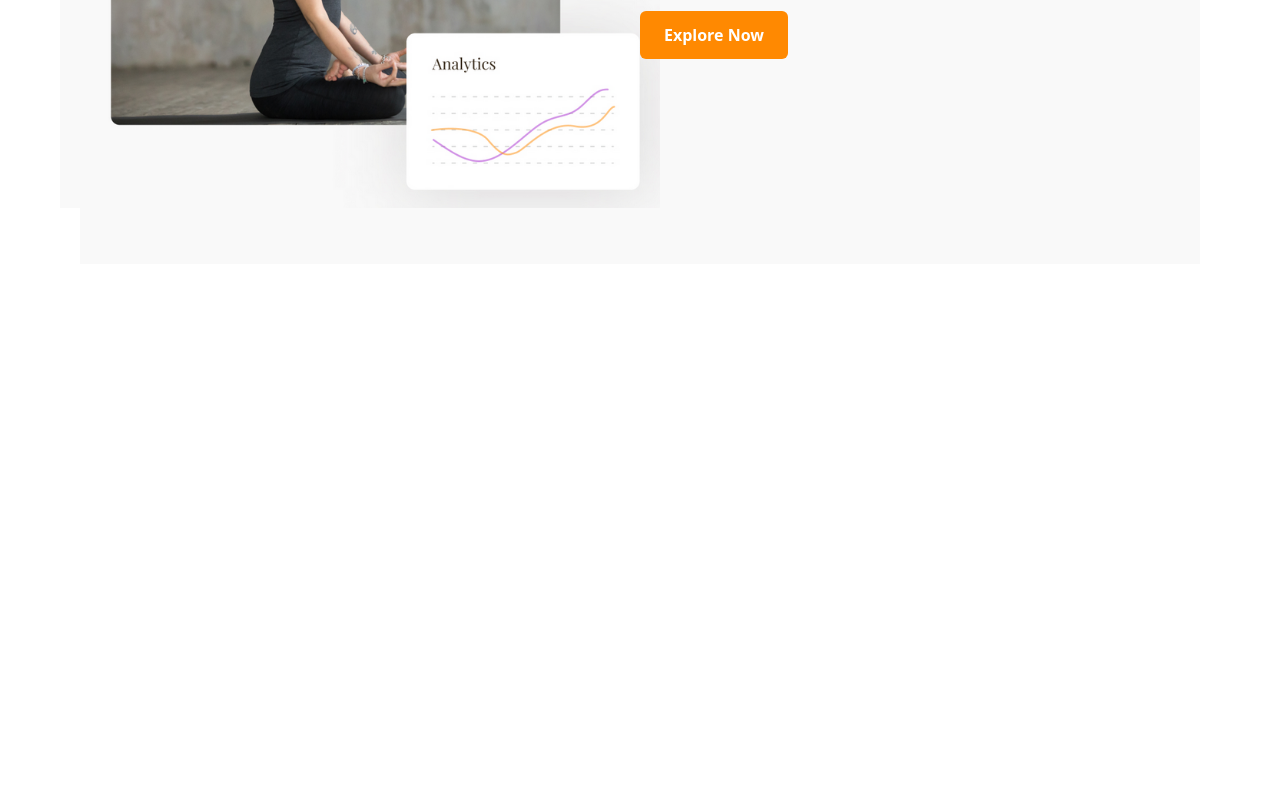
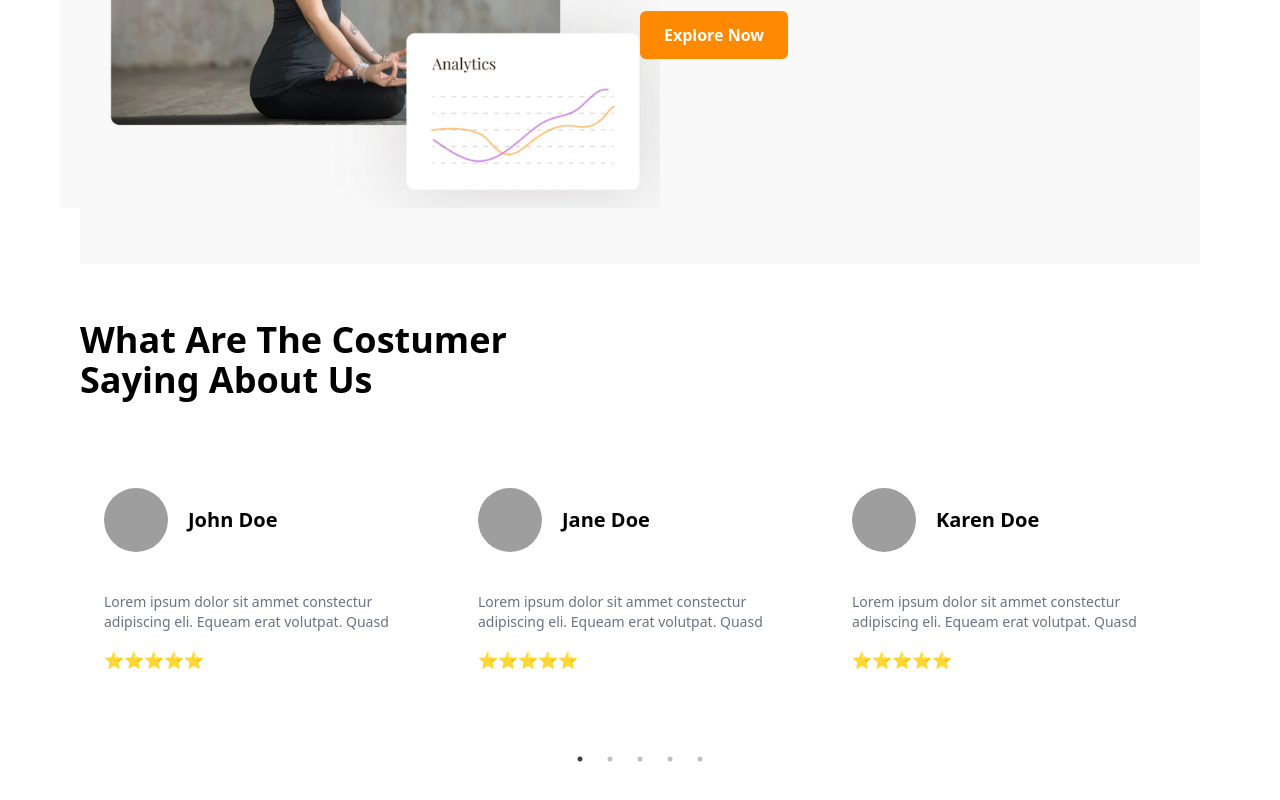
Before and after one commit to rizkidwik/gym-landing-page, a React (Vite) app: page / in a window 1280 px wide. Shown: the part 3041-3841 px from the top of the page. Before the commit the page ends 3305 px from the top, so only its background shows below. Built offline with nearby package versions, Linux system fonts and the light colour scheme; grey boxes are pictures that could not be loaded; a web font is replaced by a local one.

Commit message:
feat: create testimonials section

```diff
--- a/package.json
+++ b/package.json
@@ -13,12 +13,15 @@
     "framer-motion": "^11.5.4",
     "react": "^18.3.1",
     "react-dom": "^18.3.1",
-    "react-icons": "^5.3.0"
+    "react-icons": "^5.3.0",
+    "react-slick": "^0.30.2",
+    "slick-carousel": "^1.8.1"
   },
   "devDependencies": {
     "@eslint/js": "^9.9.0",
     "@types/react": "^18.3.3",
     "@types/react-dom": "^18.3.0",
+    "@types/react-slick": "^0.23.13",
     "@vitejs/plugin-react": "^4.3.1",
     "autoprefixer": "^10.4.20",
     "eslint": "^9.9.0",
--- a/src/App.tsx
+++ b/src/App.tsx
@@ -4,6 +4,7 @@ import Hero from './components/Hero/Hero'
 import Equipments from './components/Equipments/Equipments'
 import Banner from './components/Banner/Banner'
 import Tab from './components/Tab/Tab'
+import Testimonials from './components/Testimonials/Testimonials'
 import BgImage from "./assets/bg.png"
 
 import { BannerData, Banner2Data } from './mockData/data'
@@ -28,6 +29,7 @@ function App() {
         <Banner {...BannerData} />
         <Tab/>
         <Banner {...Banner2Data} />
+        <Testimonials/>
     </div>
   )
 }
--- /dev/null
+++ b/src/components/Testimonials/Testimonials.tsx
@@ -0,0 +1,89 @@
+import React from 'react'
+import { TestimonialsData } from '../../mockData/data'
+import Slider from "react-slick"
+
+const Testimonials = () => {
+    const setting = {
+        dots: true,
+        arrows: true,
+        infinite: true,
+        speed: 500,
+        slidesToScroll: 1,
+        autoPlaySpeed: 2000,
+        cssEase: "linear",
+        pauseOnHover: true,
+        pauseOnFocus: true,
+        responsive: [
+            {
+                breakpoint: 10000,
+                settings: {
+                    slidesToShow: 3,
+                    slideToScroll: 1,
+                    infinite: true
+                }
+            },
+            {
+                breakpoint: 1024,
+                settings: {
+                    slidesToShow: 2,
+                    slideToScroll: 2,
+                    initialSlide: 2
+                }
+            },
+            {
+                breakpoint: 600,
+                settings: {
+                    slidesToShow: 1,
+                    slideToScroll: 1
+                }
+            },
+            {
+                breakpoint: 480,
+                settings: {
+                    slidesToShow: 1,
+                    slideToScroll: 1
+                }
+            }
+        ]
+    }
+  return (
+    <div className="py-14 mb-10">
+        <div className="container">
+            {/* header section */}
+            <div className="text-left mb-10 max-w-[500px] space-y-2
+            mr-auto">
+                <h1 className="text-4xl font-bold">
+                    What Are The Costumer Saying About Us
+                </h1>
+            </div>
+            {/* Testimonial Card */}
+            <div>
+                <Slider {...setting}>
+                    {
+                        TestimonialsData.map((data) => (
+                            <div key={data.id} className='my-6'>
+                                <div className="flex flex-col gap-4 p-6">
+                                    {/* upper section */}
+                                    <div className="flex justify-start items-center gap-5">
+                                        <img src={data.img} alt="" className='rounded-full w-16 h-16'/>
+                                        <div>
+                                            <p className='text-xl font-bold text-black-80'>{data.name}</p>
+                                        </div>
+                                    </div>
+                                    {/* bottom section */}
+                                    <div className='py-6 space-y-4'>
+                                        <p className='text-sm text-gray-500'>{data.text}</p>
+                                        <p>⭐⭐⭐⭐⭐</p>
+                                    </div>
+                                </div>
+                            </div>
+                        ))
+                    }
+                </Slider>
+            </div>
+        </div>
+    </div>
+  )
+}
+
+export default Testimonials
--- a/src/main.tsx
+++ b/src/main.tsx
@@ -2,6 +2,8 @@ import './index.css'
 import { StrictMode } from 'react'
 import { createRoot } from 'react-dom/client'
 import App from './App.tsx'
+import "slick-carousel/slick/slick.css"
+import "slick-carousel/slick/slick-theme.css"
 
 createRoot(document.getElementById('root')!).render(
   <StrictMode>
--- a/src/mockData/data.ts
+++ b/src/mockData/data.ts
@@ -81,3 +81,42 @@ export const ProductsData = [
         img: TabImg1
     },
 ]
+
+export const TestimonialsData = [
+    {
+        id: 1,
+        name: "John Doe",
+        text: "Lorem ipsum dolor sit ammet constectur adipiscing eli. Equeam erat volutpat. Quasd",
+        img: "https://randomuser.me/api/portraits/men/1.jpg",
+        delay: 0.3
+    },
+    {
+        id: 2,
+        name: "Jane Doe",
+        text: "Lorem ipsum dolor sit ammet constectur adipiscing eli. Equeam erat volutpat. Quasd",
+        img: "https://randomuser.me/api/portraits/men/2.jpg",
+        delay: 0.6
+    },
+    {
+        id: 3,
+        name: "Karen Doe",
+        text: "Lorem ipsum dolor sit ammet constectur adipiscing eli. Equeam erat volutpat. Quasd",
+        img: "https://randomuser.me/api/portraits/men/3.jpg",
+        delay: 0.9
+    },
+    {
+        id: 4,
+        name: "Mark Doe",
+        text: "Lorem ipsum dolor sit ammet constectur adipiscing eli. Equeam erat volutpat. Quasd",
+        img: "https://randomuser.me/api/portraits/men/4.jpg",
+        delay: 1.2
+    },
+    {
+        id: 5,
+        name: "Nick Doe",
+        text: "Lorem ipsum dolor sit ammet constectur adipiscing eli. Equeam erat volutpat. Quasd",
+        img: "https://randomuser.me/api/portraits/men/5.jpg",
+        delay: 1.5
+    }
+
+]
```
Also changed, not shown: 1 other file (tests, documents, lock files or other folders).
